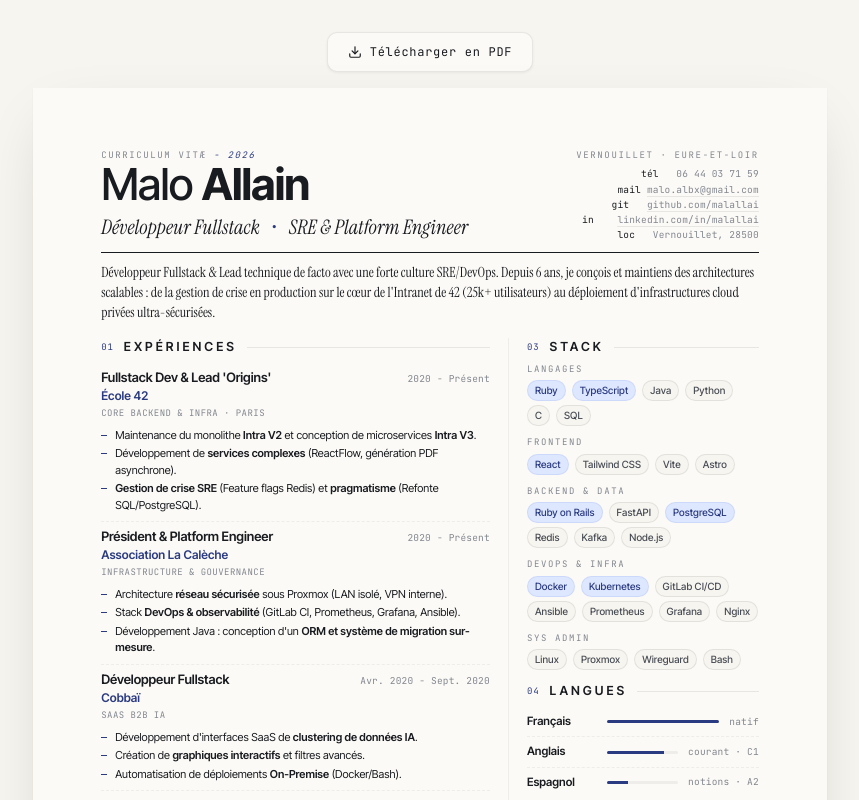
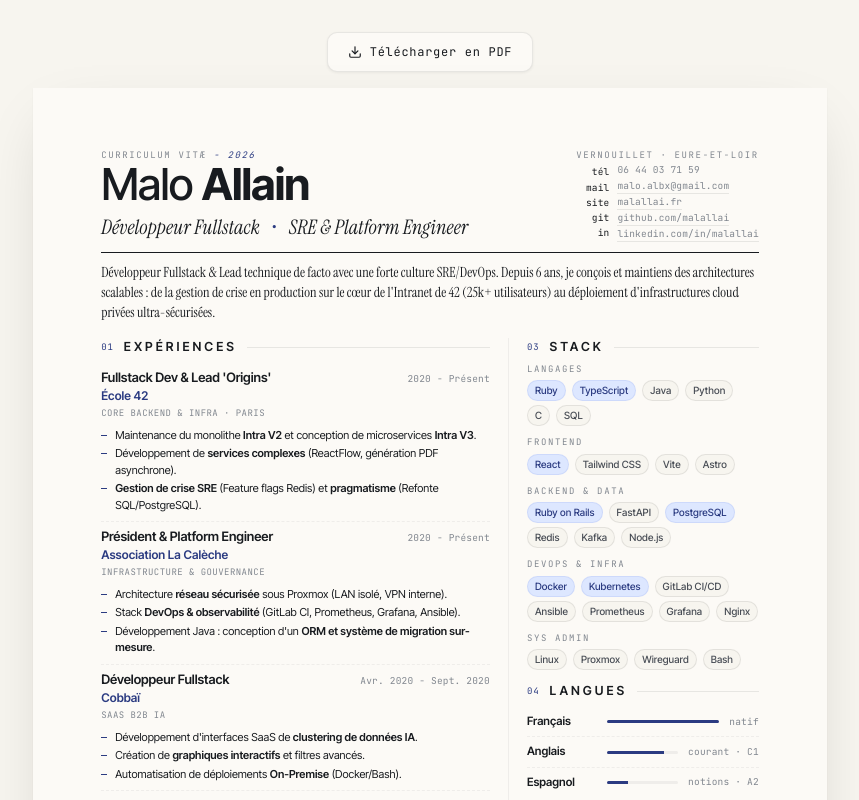
Before and after one commit to malallai/portfolio-2026, an Astro site: page /cv in a window 1280 px wide. Shown: the whole page, without its empty margins (210-1069 px from the left). Built offline with nearby package versions, Linux system fonts and the light colour scheme; Astro itself is replaced by a stand-in of ours.

Commit message:
chore: rework cv header elements positions

```diff
--- a/src/components/cv/CVHeader.tsx
+++ b/src/components/cv/CVHeader.tsx
@@ -2,7 +2,7 @@ import { PROFILE } from "@/data/";
 
 export function CVHeader() {
   return (
-    <header className="grid grid-cols-[1fr_auto] items-end gap-6 pb-2.5 border-b border-ink">
+    <header className="grid grid-cols-[1fr_auto] items-start gap-6 pb-2.5 border-b border-ink">
       <div>
         <h1 className="font-sans font-medium text-[44px] tracking-[-0.02em] leading-none m-0 text-ink">
           {PROFILE.firstName} <span className="font-bold">{PROFILE.lastName}</span>
@@ -11,30 +11,35 @@ export function CVHeader() {
           {PROFILE.role} <span className="text-accent-ink not-italic mx-2">•</span> <span>{PROFILE.roleSecondary}</span>
         </div>
       </div>
-      <div className="font-mono text-[9.5px] leading-[1.6] text-ink-3 text-right tracking-[0.02em]">
-        <div>
-          <span className="text-ink">tél</span> &nbsp; {PROFILE.phone}
+      <div className="font-mono text-[9.5px] leading-[1.6] text-ink-3 tracking-[0.02em] flex gap-2 items-center">
+        <div className="text-right flex flex-col">
+          <span className="text-ink">tél</span>
+          <span className="text-ink">mail</span>
+          <span className="text-ink">site</span>
+          <span className="text-ink">git</span>
+          <span className="text-ink">in</span>
         </div>
-        <div>
-          <span className="text-ink">mail</span>{" "}
+
+        <div className="text-left flex flex-col items-start">
+          {PROFILE.phone}
           <a
             href={`mailto:${PROFILE.email}`}
             className="text-inherit no-underline border-b border-line hover:text-accent-ink hover:border-accent-ink transition-colors"
           >
             {PROFILE.email}
           </a>
-        </div>
-        <div>
-          <span className="text-ink">git</span> &nbsp;{" "}
+          <a
+            href={PROFILE.websiteUrl}
+            className="text-inherit no-underline border-b border-line hover:text-accent-ink hover:border-accent-ink transition-colors"
+          >
+            {PROFILE.website}
+          </a>
           <a
             href={PROFILE.githubUrl}
             className="text-inherit no-underline border-b border-line hover:text-accent-ink hover:border-accent-ink transition-colors"
           >
             {PROFILE.github}
           </a>
-        </div>
-        <div>
-          <span className="text-ink">in</span> &nbsp;&nbsp;{" "}
           <a
             href={PROFILE.linkedinUrl}
             className="text-inherit no-underline border-b border-line hover:text-accent-ink hover:border-accent-ink transition-colors"
@@ -42,9 +47,6 @@ export function CVHeader() {
             {PROFILE.linkedin}
           </a>
         </div>
-        <div>
-          <span className="text-ink">loc</span> &nbsp; {PROFILE.city}
-        </div>
       </div>
     </header>
   );
```
